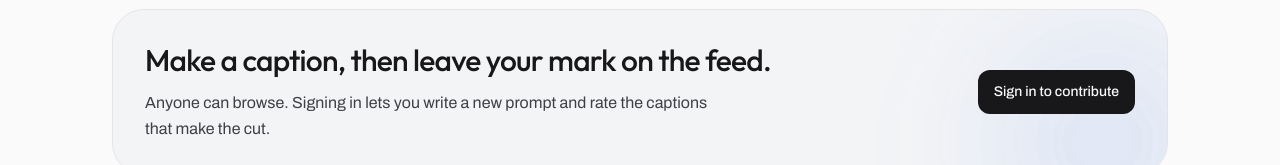
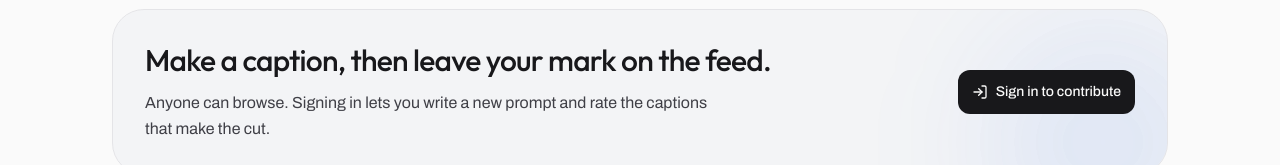
Before and after one commit to Columbia-Personal/Design-For-Gen-AI, a Next.js app: page /captions in a window 1280 px wide. Shown: the part 932-1097 px from the top of the page. Built offline with nearby package versions, Linux system fonts and the light colour scheme; no server answers; the database is empty.

Commit message:
fix: open Google sign-in from caption gate

```diff
--- a/src/app/captions/page.tsx
+++ b/src/app/captions/page.tsx
@@ -134,12 +134,9 @@ export default async function CaptionsPage() {
                   Anyone can browse. Signing in lets you write a new prompt and rate the captions that make the cut.
                 </p>
               </div>
-              <Link
-                href="/"
-                className="relative mt-5 inline-flex min-h-11 w-fit items-center justify-center rounded-xl bg-primary px-4 py-2 text-sm font-medium text-background transition-transform duration-200 hover:-translate-y-0.5 focus-visible:outline-2 focus-visible:outline-offset-4 focus-visible:outline-accent sm:mt-0"
-              >
-                Sign in to contribute
-              </Link>
+              <div className="relative mt-5 sm:mt-0">
+                <AuthButton signInLabel="Sign in to contribute" />
+              </div>
             </div>
           )}
         </section>
--- a/src/components/auth-button.tsx
+++ b/src/components/auth-button.tsx
@@ -8,7 +8,11 @@ import { useRouter } from "next/navigation";
 import { useEffect, useState, useTransition } from "react";
 import { createClient } from "@/lib/supabase/client";
 
-export function AuthButton() {
+type AuthButtonProps = {
+  signInLabel?: string;
+};
+
+export function AuthButton({ signInLabel = "Sign in" }: AuthButtonProps) {
   const [user, setUser] = useState<User | null>(null);
   const [isLoading, setIsLoading] = useState(true);
   const [message, setMessage] = useState<string | null>(null);
@@ -116,7 +120,7 @@ export function AuthButton() {
           ) : (
             <LogIn className="size-4" aria-hidden />
           )}
-          <span>{isPending ? "Opening Google" : "Sign in"}</span>
+          <span>{isPending ? "Opening Google" : signInLabel}</span>
         </motion.button>
       )}
       {message ? <span className="sr-only" role="alert">{message}</span> : null}
```
